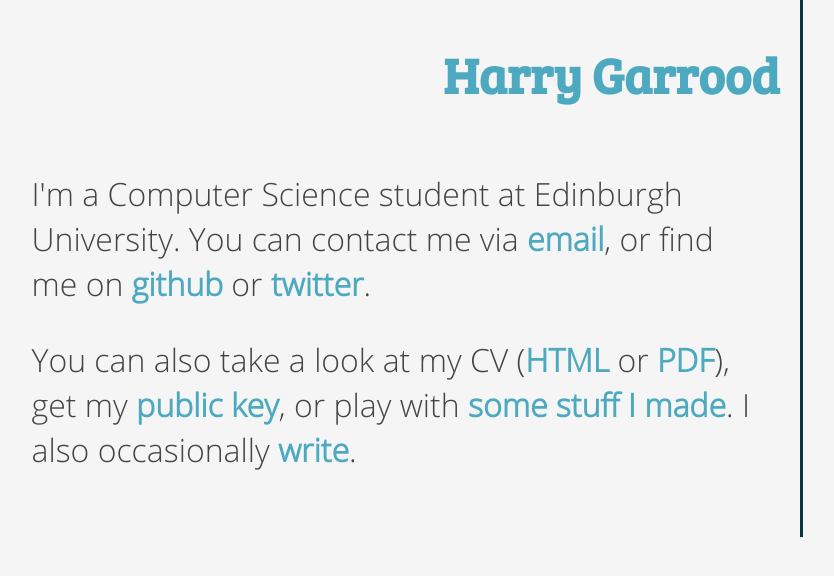
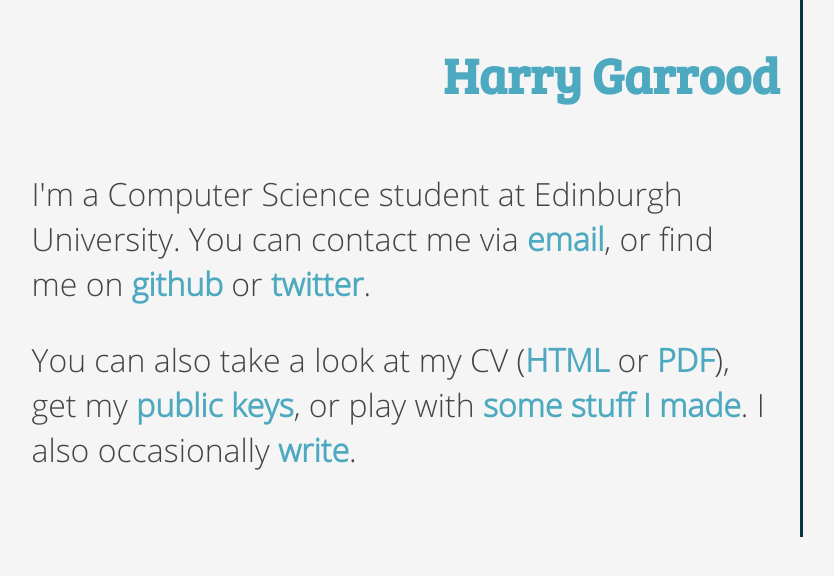
Before and after one commit to hdgarrood/hdgarrood.github.io, a Jekyll site: the page built from index.html, in a window 1280 px wide. Shown: the top 576 px of the page, without its empty margins (239-1073 px from the left). Built offline with Jekyll 4.4.1, drawn with Linux system fonts in a browser that asks for light colours.

Commit message:
Add Planet public key

```diff
--- a/index.html
+++ b/index.html
@@ -12,7 +12,7 @@
 
 <p>
 You can also take a look at my CV (<a href="/cv">HTML</a> or
-<a href="/cv/cv.pdf">PDF</a>), get my <a href="/publickey.txt">public key</a>,
+<a href="/cv/cv.pdf">PDF</a>), get my <a href="/publickeys.txt">public keys</a>,
 or play with <a href="/stuff-i-made">some stuff I made</a>. I also occasionally
 <a href="/blog">write</a>.
 </p>
```
Also changed, not shown: publickey.txt (deleted, +0 -1 lines), publickeys.txt (added, +3 -0 lines).
